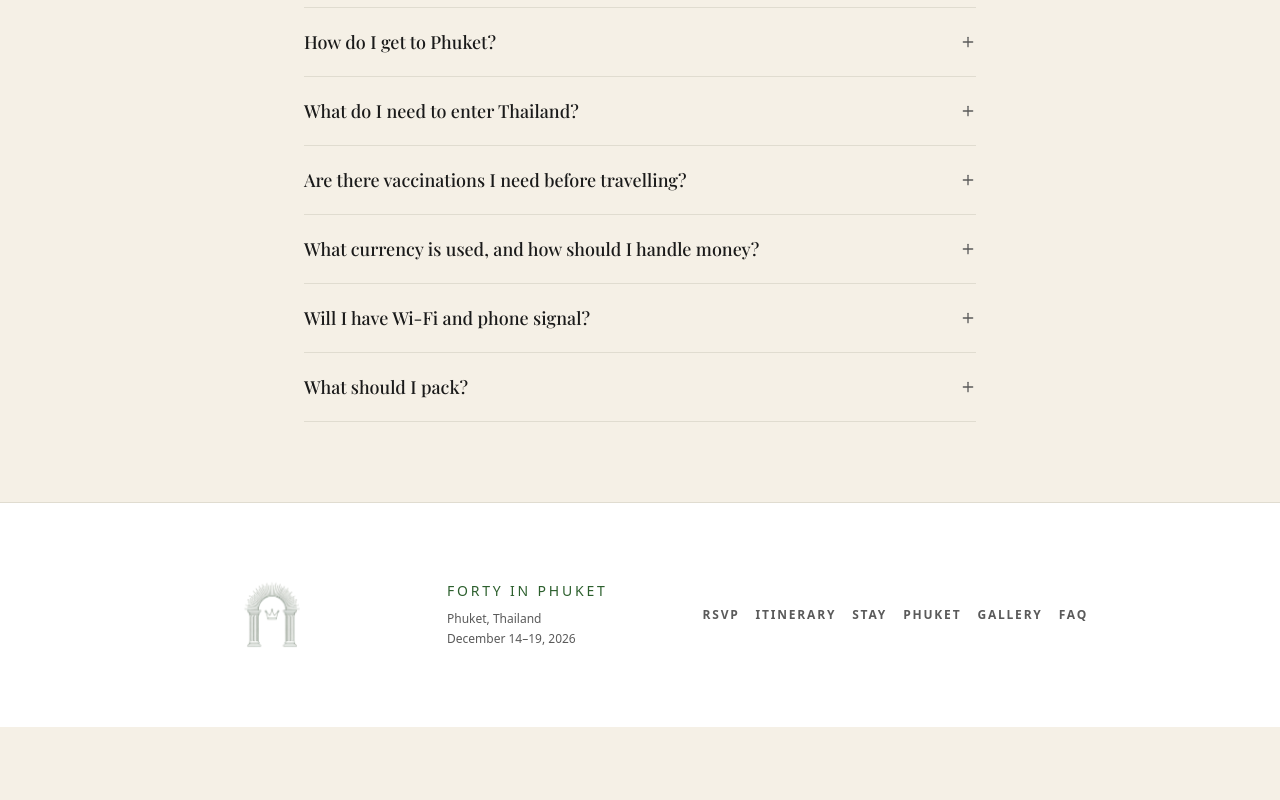
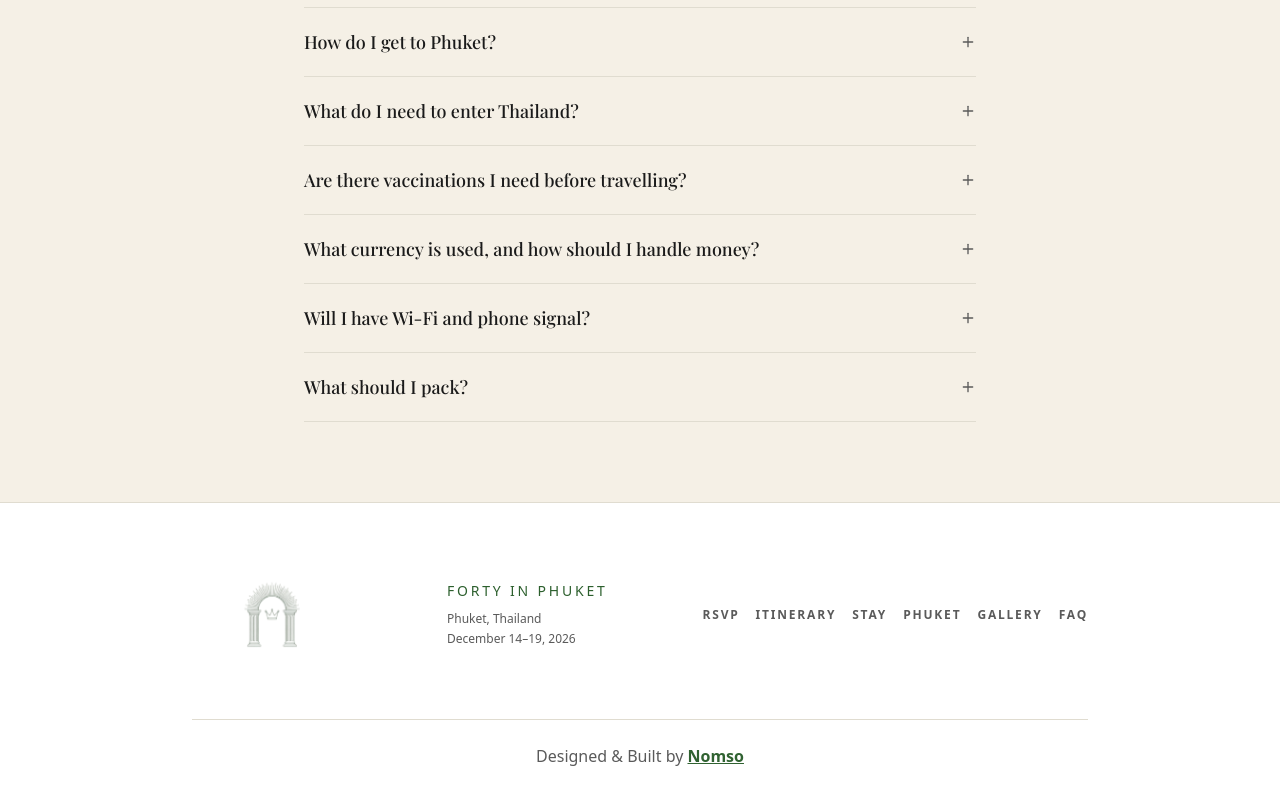
Before and after one commit to nomsou/birthday-phuket, a Next.js app: page / in a window 1280 px wide. Shown: the part 6969-7769 px from the top of the page. Before the commit the page ends 7696 px from the top, so only its background shows below. Built offline with nearby package versions, Linux system fonts and the light colour scheme.

Commit message:
content(footer): add copyright and designer credit

```diff
--- a/src/app/globals.css
+++ b/src/app/globals.css
@@ -77,6 +77,20 @@ h3,
   }
 }
 
+@keyframes credit-pulse {
+  0%,
+  100% {
+    opacity: 1;
+  }
+  50% {
+    opacity: 0.8;
+  }
+}
+
+.animate-credit-pulse {
+  animation: credit-pulse 2.4s ease-in-out infinite;
+}
+
 .reveal {
   opacity: 0;
   transform: translateY(24px);
--- a/src/components/layout/Footer.tsx
+++ b/src/components/layout/Footer.tsx
@@ -13,7 +13,9 @@ export function Footer() {
       className="mt-auto border-t px-6 py-8 bg-white"
       style={{ borderColor: "#E0DCD0" }}
     >
-      <div className="max-w-4xl mx-auto flex flex-col md:flex-row justify-between items-center gap-6">
+      <div className="max-w-4xl mx-auto">
+        {/* Top row — logo, info, nav */}
+        <div className="flex flex-col md:flex-row justify-between items-center gap-6">
           <a
             href="#top"
             aria-label="Back to top"
@@ -62,6 +64,26 @@ export function Footer() {
             ))}
           </nav>
         </div>
+
+        {/* Divider */}
+        <hr className="my-6" style={{ borderColor: "#E0DCD0" }} />
+
+        {/* Bottom row — designer credit */}
+        <div className="text-center">
+          <p className="text-base" style={{ color: "#5A5A5A" }}>
+            Designed &amp; Built by{" "}
+            <a
+              href="https://www.linkedin.com/in/nomsounaogu/"
+              target="_blank"
+              rel="noopener noreferrer"
+              className="font-semibold underline transition-colors duration-200 hover:opacity-70 animate-credit-pulse"
+              style={{ color: "#2C5F2D" }}
+            >
+              Nomso
+            </a>
+          </p>
+        </div>
+      </div>
     </footer>
   );
 }
```
Lines whose indentation alone changed are shown as unchanged.
